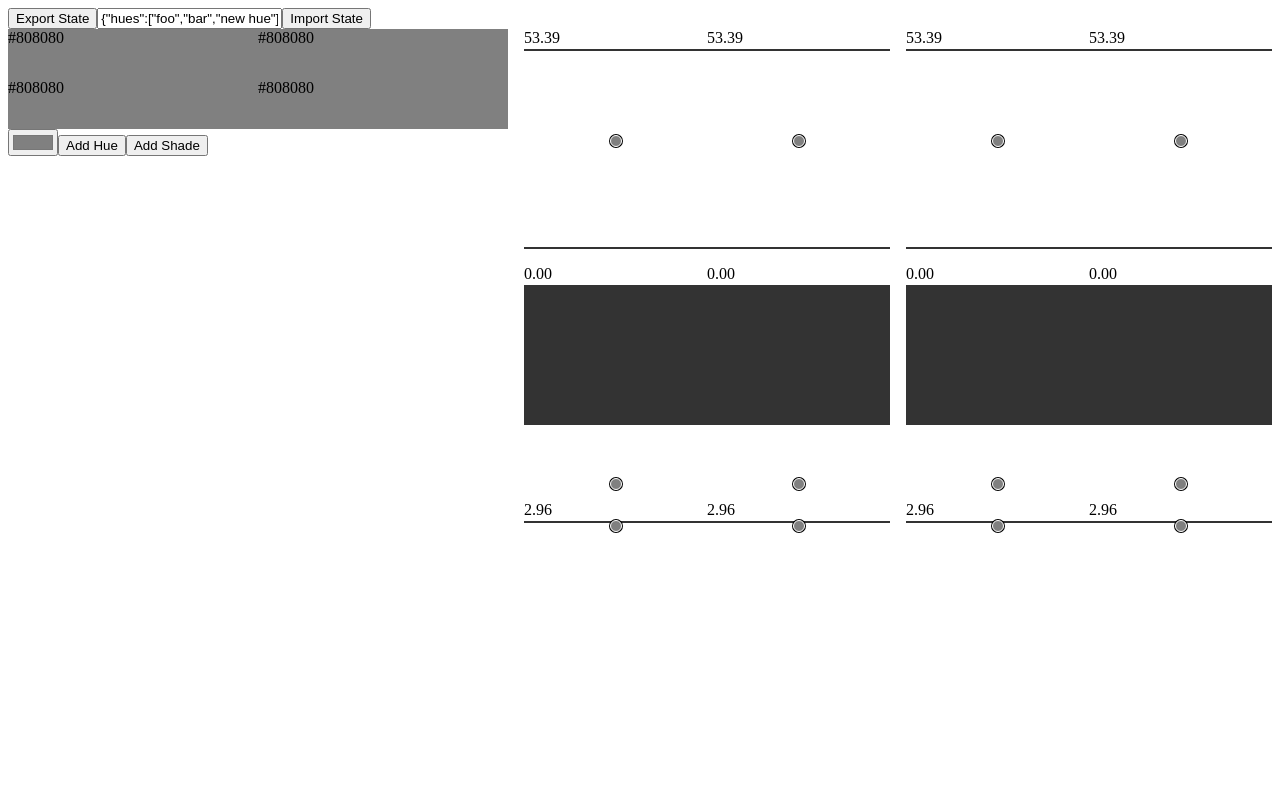
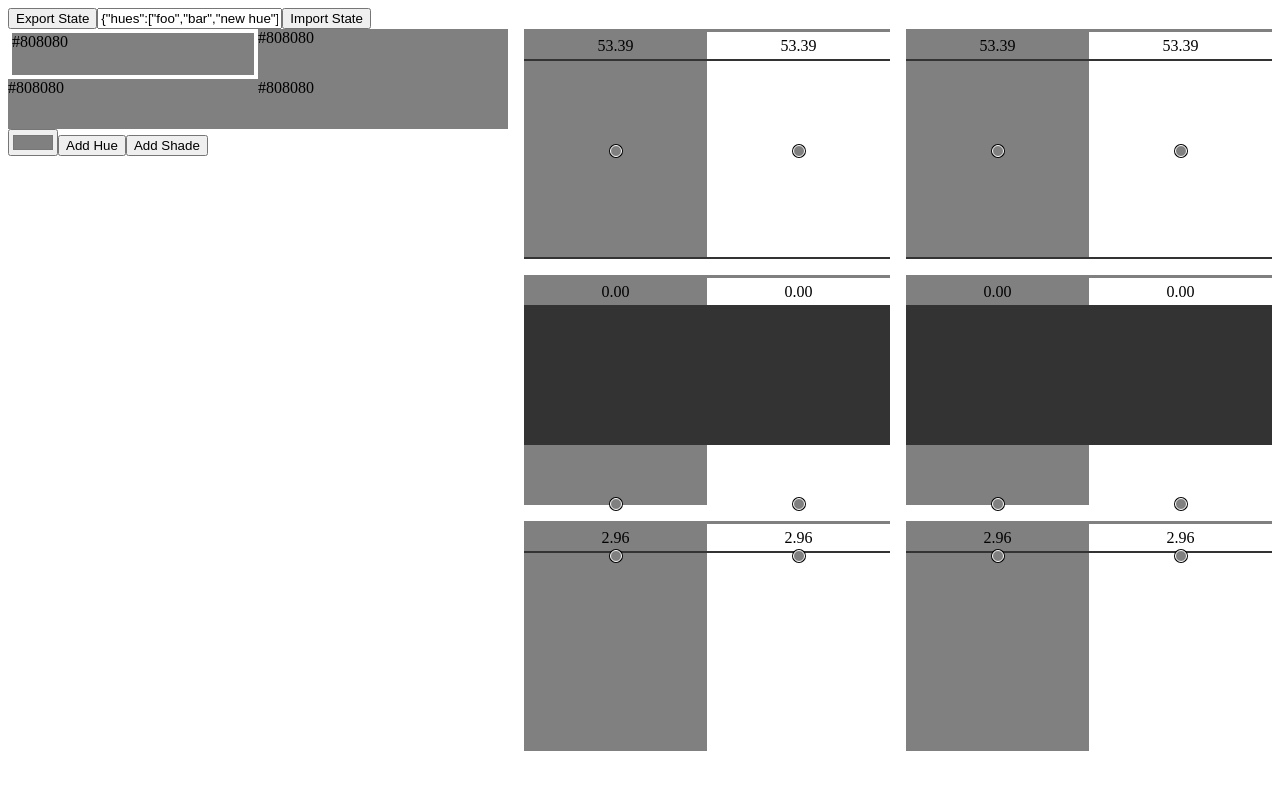
Before and after one commit to ucarion/cielab.io, a React app: page / in a window 1280 px wide. Shown: the top 790 px of the page. Built offline with nearby package versions, Linux system fonts and the light colour scheme; the HTML template or start-up script is replaced by a standard one.

Commit message:
Add transitions and selection indication

```diff
--- a/src/App/TunnelGraph.tsx
+++ b/src/App/TunnelGraph.tsx
@@ -17,29 +17,49 @@ import {
 interface Props {
   axis: "l" | "c" | "h";
   sequence: RGB[];
+  selectedIndex: number;
 }
 
-export default function TunnelGraph({ axis, sequence }: Props) {
+export default function TunnelGraph({ axis, sequence, selectedIndex }: Props) {
   const colorSequence = useMemo(
     () => sequence.map(rgb => ({ rgb, lch: rgbToLCH(rgb) })),
     [sequence]
   );
 
   return (
+    <div style={{ position: "relative" }}>
       <div
         style={{
           display: "grid",
           gridTemplateColumns: `repeat(${sequence.length}, 1fr)`,
-        gridTemplateRows: `20px 200px`
+          gridTemplateRows: `30px 200px`
         }}
       >
-      {colorSequence.map(({ lch }, index) => (
-        <div key={index}>{lch[axis].toFixed(2)}</div>
+        {colorSequence.map(({ rgb, lch }, index) => (
+          <div
+            key={index}
+            style={{
+              borderTop: `3px solid ${rgbToHex(rgb)}`,
+              display: "flex",
+              alignItems: "center",
+              justifyContent: "center",
+              backgroundColor: index === selectedIndex ? "gray" : "white"
+            }}
+          >
+            {lch[axis].toFixed(2)}
+          </div>
         ))}
 
         {colorSequence.map(({ rgb, lch }, index) => (
-        <TunnelStack key={index} rgb={rgb} lch={lch} axis={axis} />
+          <TunnelStack
+            key={index}
+            rgb={rgb}
+            lch={lch}
+            axis={axis}
+            selected={index === selectedIndex}
+          />
         ))}
+      </div>
     </div>
   );
 }
@@ -47,11 +67,13 @@ export default function TunnelGraph({ axis, sequence }: Props) {
 function TunnelStack({
   rgb,
   lch,
-  axis
+  axis,
+  selected
 }: {
   rgb: RGB;
   lch: LCH;
   axis: "l" | "c" | "h";
+  selected: boolean;
 }) {
   const SWEEP_STEPS = 100;
 
@@ -116,14 +138,16 @@ function TunnelStack({
         position: "relative"
       }}
     >
-      {boxes.map(({ bottom, height }) => (
+      {boxes.map(({ bottom, height }, index) => (
         <div
+          key={index}
           style={{
             position: "absolute",
             width: "100%",
             bottom: `${bottom * 100}%`,
             height: `${height * 100}%`,
-            backgroundColor: "white"
+            transition: "bottom 0.5s ease 0s, height 0.5s ease 0s",
+            backgroundColor: selected ? "gray" : "white"
           }}
         />
       ))}
--- a/src/App/index.tsx
+++ b/src/App/index.tsx
@@ -112,7 +112,13 @@ export default function App() {
               sequence.map((color, shade) => (
                 <div
                   key={`${hue}.${shade}`}
-                  style={{ backgroundColor: rgbToHex(color) }}
+                  style={{
+                    backgroundColor: rgbToHex(color),
+                    border:
+                      hue === selectedColor.hue && shade === selectedColor.shade
+                        ? "4px solid white"
+                        : ""
+                  }}
                   onClick={() => setSelectedColor({ hue, shade })}
                 >
                   {rgbToHex(color)}
@@ -139,12 +145,36 @@ export default function App() {
             gridRowGap: "16px"
           }}
         >
-          <TunnelGraph axis="l" sequence={hueSequence} />
-          <TunnelGraph axis="l" sequence={shadeSequence} />
-          <TunnelGraph axis="c" sequence={hueSequence} />
-          <TunnelGraph axis="c" sequence={shadeSequence} />
-          <TunnelGraph axis="h" sequence={hueSequence} />
-          <TunnelGraph axis="h" sequence={shadeSequence} />
+          <TunnelGraph
+            axis="l"
+            sequence={hueSequence}
+            selectedIndex={selectedColor.shade}
+          />
+          <TunnelGraph
+            axis="l"
+            sequence={shadeSequence}
+            selectedIndex={selectedColor.hue}
+          />
+          <TunnelGraph
+            axis="c"
+            sequence={hueSequence}
+            selectedIndex={selectedColor.shade}
+          />
+          <TunnelGraph
+            axis="c"
+            sequence={shadeSequence}
+            selectedIndex={selectedColor.hue}
+          />
+          <TunnelGraph
+            axis="h"
+            sequence={hueSequence}
+            selectedIndex={selectedColor.shade}
+          />
+          <TunnelGraph
+            axis="h"
+            sequence={shadeSequence}
+            selectedIndex={selectedColor.hue}
+          />
         </div>
       </div>
     </div>
```
Lines whose indentation alone changed are shown as unchanged.
